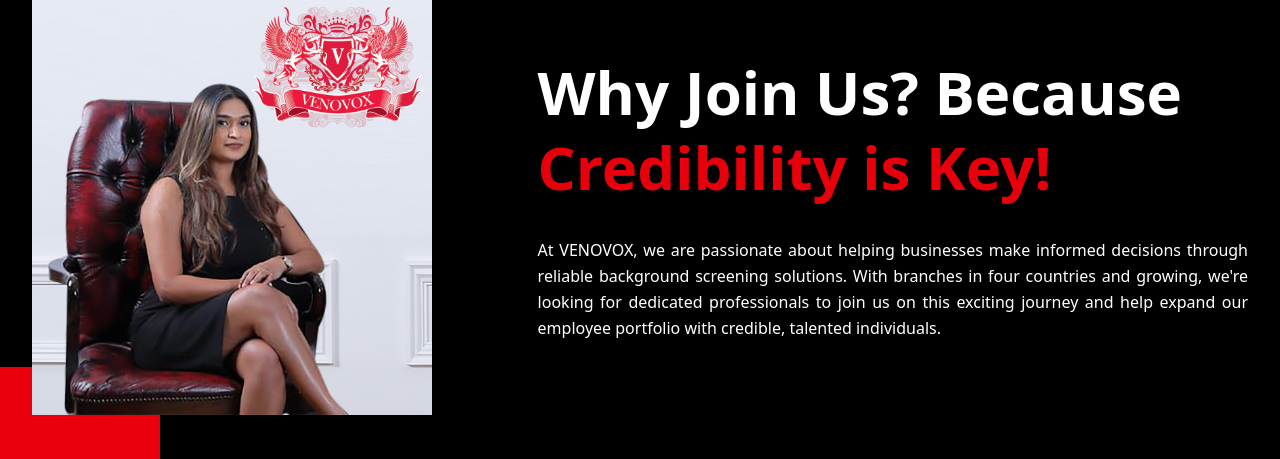
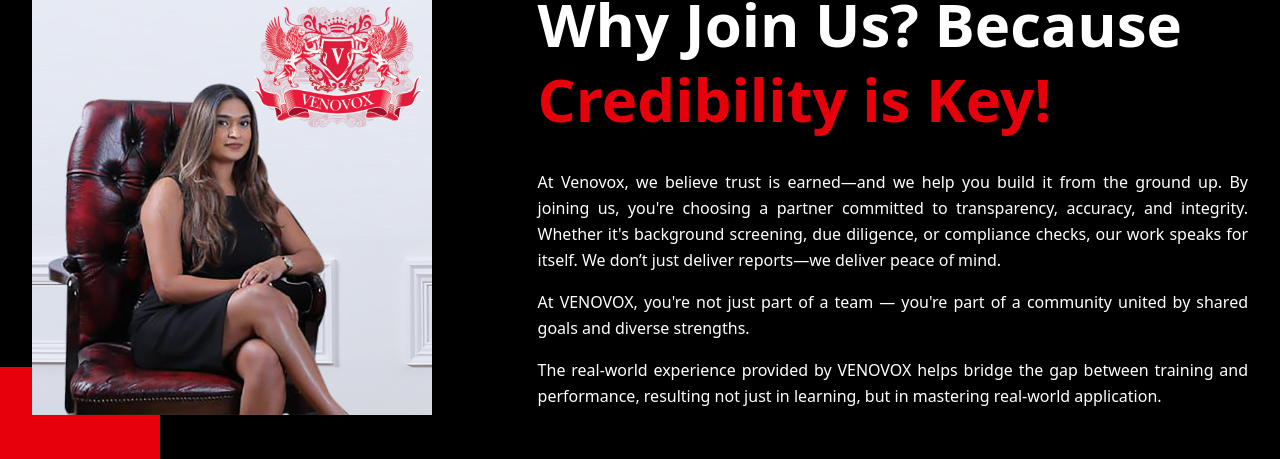
Before and after one commit to priyaclove/venovoox, a Next.js app: page /my-en/Career in a window 1280 px wide. Shown: the part 793-1252 px from the top of the page. Built offline with nearby package versions, Linux system fonts and the light colour scheme.

Commit message:
style: update content and structure in CredibilitySection for improved clarity and engagement

```diff
--- a/src/components/Career/credibilitysection.tsx
+++ b/src/components/Career/credibilitysection.tsx
@@ -7,7 +7,6 @@
             <div className="container mx-auto relative overflow-hidden px-4 sm:px-6 lg:px-8">
 
                 {/* Red accent block – bottom left (desktop only) */}
-
                 <div className="hidden md:block absolute bottom-0 left-0 w-40 h-24 bg-red-600"></div>
 
                 <div className="relative z-10 flex items-center py-6 md:py-12">
@@ -32,13 +31,17 @@
                                 <span className="text-red-600"> Credibility is Key!</span>
                             </h2>
 
-                            <p className="leading-relaxed text-justify">
-                                At VENOVOX, we are passionate about helping businesses make informed
-                                decisions through reliable background screening solutions. With branches
-                                in four countries and growing, we&apos;re looking for dedicated professionals
-                                to join us on this exciting journey and help expand our employee portfolio
-                                with credible, talented individuals.
-                            </p>
+                            <div className="space-y-4 leading-relaxed text-justify text-sm md:text-base">
+                                <p>
+                                    At Venovox, we believe trust is earned—and we help you build it from the ground up. By joining us, you're choosing a partner committed to transparency, accuracy, and integrity. Whether it's background screening, due diligence, or compliance checks, our work speaks for itself. We don’t just deliver reports—we deliver peace of mind.
+                                </p>
+                                <p>
+                                    At VENOVOX, you're not just part of a team — you're part of a community united by shared goals and diverse strengths.
+                                </p>
+                                <p>
+                                    The real-world experience provided by VENOVOX helps bridge the gap between training and performance, resulting not just in learning, but in mastering real-world application.
+                                </p>
+                            </div>
                         </div>
                     </div>
                 </div>
```
